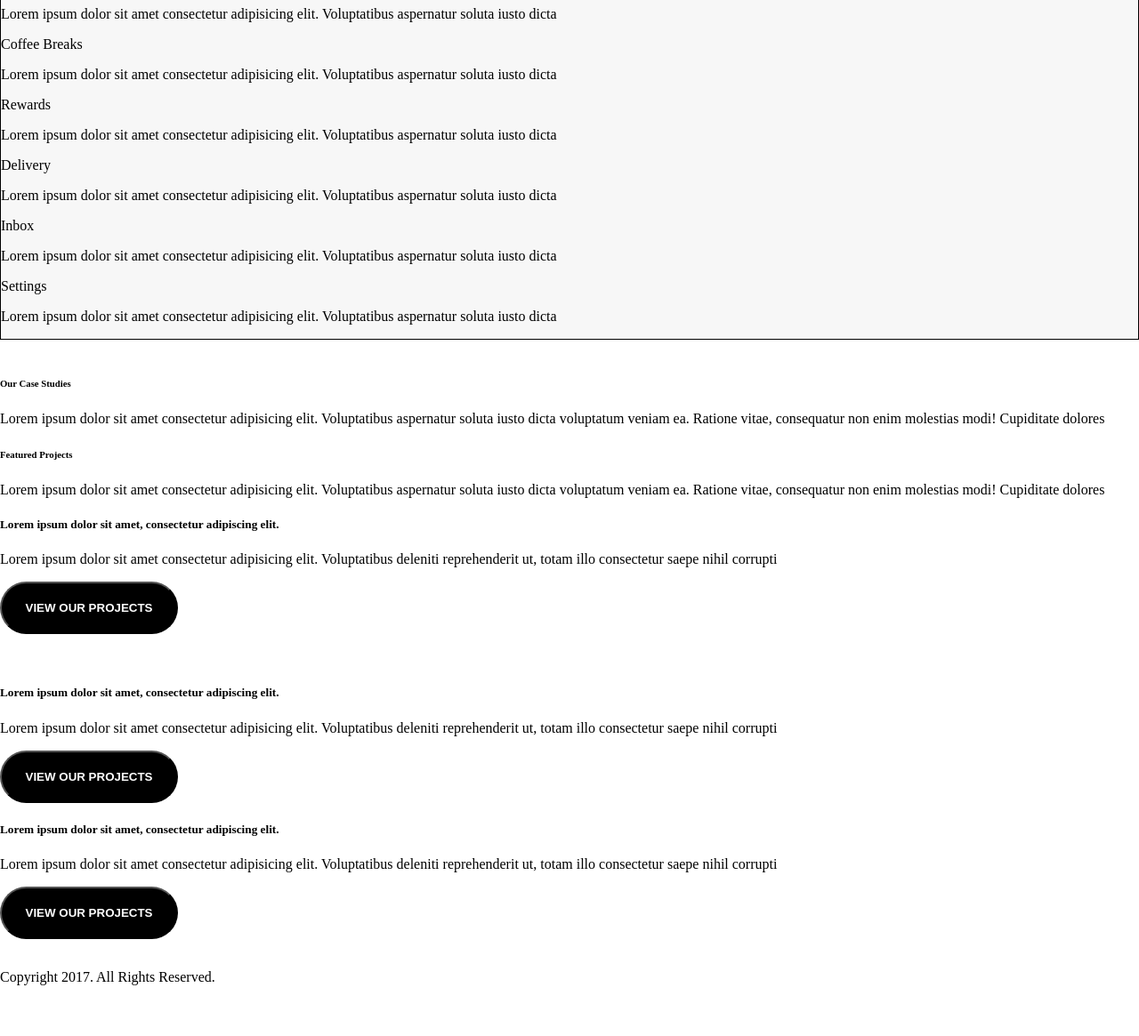
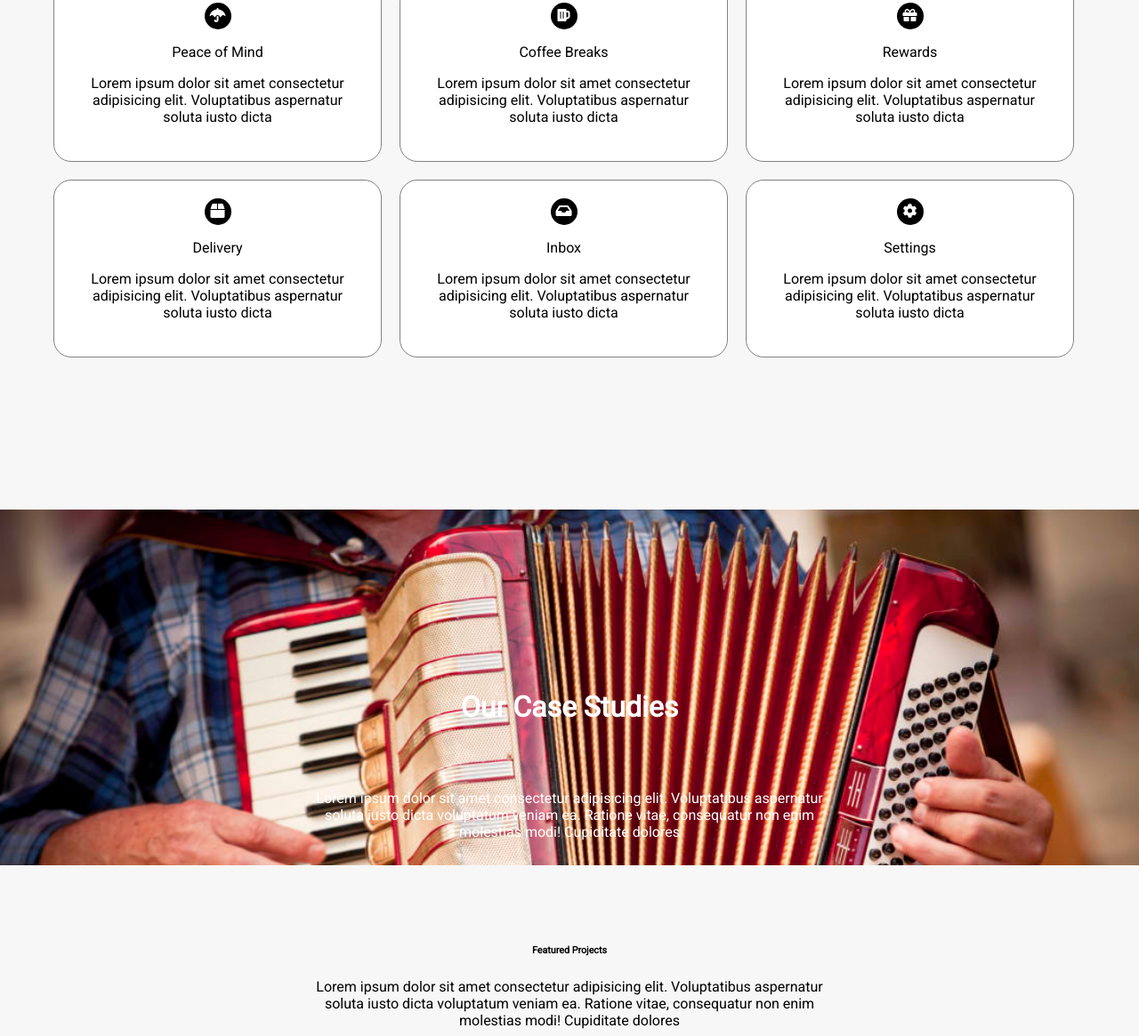
Before and after one commit to ikeshegs/codeDesign, a plain HTML site: page index.html in a window 1280 px wide. Shown: the part 1427-2592 px from the top of the page at 89% size. Before the commit the page ends 2551 px from the top, so only its background shows below. Drawn offline with Linux system fonts and the light colour scheme; a web font is replaced by a local one.

Commit message:
add css styles and images

```diff
--- a/index.html
+++ b/index.html
@@ -1,20 +1,27 @@
 <!DOCTYPE html>
 <html lang="en">
-
   <head>
-    <meta charset="UTF-8">
-    <meta name="viewport" content="width=device-width, initial-scale=1.0">
-    <meta http-equiv="X-UA-Compatible" content="ie=edge">
-    <link rel="stylesheet" href="style.css">
-    <title>Document</title>
+    <meta charset="UTF-8" />
+    <meta name="viewport" content="width=device-width, initial-scale=1.0" />
+    <meta http-equiv="X-UA-Compatible" content="ie=edge" />
+    <link rel="stylesheet" href="style.css" />
+    <link
+      href="https://fonts.googleapis.com/css?family=Cormorant+Upright|Righteous|Roboto&display=swap"
+      rel="stylesheet"
+    />
+    <link
+      rel="stylesheet"
+      href="https://cdnjs.cloudflare.com/ajax/libs/font-awesome/5.9.0/css/all.css"
+    />
+    <title>Music Site</title>
   </head>
 
   <body>
-    <section id="header">
+    <section id="header" class="robotofont">
       <div>
         <nav>
-                <p>Landings</p>
-                <ul>
+          <p class="righteous">Landings</p>
+          <ul class="comorantfont fontSize">
             <li><a href="#">WORK</a></li>
             <li><a href="#">FEATURES</a></li>
             <li><a href="#">BLOG</a></li>
@@ -24,143 +31,208 @@
         <div class="center paddingTop">
           <h1>Lorem Ipsum</h1>
           <div>
-                    <p>Lorem ipsum dolor sit amet consectetur adipisicing elit. Voluptatibus aspernatur soluta iusto
-                        dicta voluptatum veniam</p>
+            <p>
+              Lorem ipsum dolor sit amet consectetur adipisicing elit.
+              Voluptatibus aspernatur soluta iusto dicta voluptatum veniam
+            </p>
           </div>
-                <button>VIEW OUR PROJECTS</button>
+          <button class="comorantfont">VIEW OUR PROJECTS</button>
         </div>
       </div>
     </section>
 
-    <section id="second">
-        <div class="textContainer left">
+    <section id="second" class="robotofont">
+      <div class="textContainer left floatLeft">
         <h5>
-                <strong>Lorem ipsum dolor sit amet, consectetur adipiscing elit.</strong>
+          <strong
+            >Lorem ipsum dolor sit amet, consectetur adipiscing elit.</strong
+          >
         </h5>
-            <p><span>ipsum dolor sit amet consectetur adipisicing elit. Voluptatibus deleniti
-                    reprehenderit ut, totam
-                    illo consectetur saepe nihil corrupti</span>
+        <p>
+          <span
+            >ipsum dolor sit amet consectetur adipisicing elit. Voluptatibus
+            deleniti reprehenderit ut, totam illo consectetur saepe nihil
+            corrupti</span
+          >
         </p>
         <div class="buttonLeft">
-                <button>VIEW OUR PROJECTS</button>
+          <button class="comorantfont">VIEW OUR PROJECTS</button>
         </div>
       </div>
-        <div class="imageContainer">
-            <img src="images/drum-sticks.jpg" width="100%" height="100%" alt="A man playing the drum">
+      <div class="imageContainer floatRight">
+        <img
+          src="images/drum-sticks.jpg"
+          alt="A man playing the drum"
+          width="100%"
+          height="100%"
+        />
       </div>
     </section>
 
-    <section id="third">
+    <section id="third" class="robotofont">
       <div class="wrapper">
         <div class="thirdCenter">
           <p>Lorem ipsum dolor sit</p>
         </div>
         <div>
-                <p>Lorem ipsum dolor sit amet consectetur adipisicing elit. Voluptatibus aspernatur soluta iusto dicta
-                    voluptatum veniam ea. Ratione vitae, consequatur non enim molestias modi! Cupiditate dolores</p>
+          <p>
+            Lorem ipsum dolor sit amet consectetur adipisicing elit.
+            Voluptatibus aspernatur soluta iusto dicta voluptatum veniam ea.
+            Ratione vitae, consequatur non enim molestias modi! Cupiditate
+            dolores
+          </p>
         </div>
       </div>
       <div class="container">
         <div class="box">
-                <i class=""></i>
+          <div class="round">
+            <i class="fas fa-umbrella"></i>
+          </div>
           <p>Peace of Mind</p>
-                <p>Lorem ipsum dolor sit amet consectetur adipisicing elit. Voluptatibus aspernatur soluta iusto dicta
+          <p>
+            Lorem ipsum dolor sit amet consectetur adipisicing elit.
+            Voluptatibus aspernatur soluta iusto dicta
           </p>
         </div>
         <div class="box">
-                <i class=""></i>
+          <div class="round">
+            <i class="fas fa-beer"></i>
+          </div>
           <p>Coffee Breaks</p>
-                <p>Lorem ipsum dolor sit amet consectetur adipisicing elit. Voluptatibus aspernatur soluta iusto dicta
+          <p>
+            Lorem ipsum dolor sit amet consectetur adipisicing elit.
+            Voluptatibus aspernatur soluta iusto dicta
           </p>
         </div>
         <div class="box">
-                <i class=""></i>
+          <div class="round">
+            <i class="fas fa-gift"></i>
+          </div>
           <p>Rewards</p>
-                <p>Lorem ipsum dolor sit amet consectetur adipisicing elit. Voluptatibus aspernatur soluta iusto dicta
+          <p>
+            Lorem ipsum dolor sit amet consectetur adipisicing elit.
+            Voluptatibus aspernatur soluta iusto dicta
           </p>
         </div>
         <div class="box">
-                <i class=""></i>
+          <div class="round">
+            <i class="fas fa-box"></i>
+          </div>
           <p>Delivery</p>
-                <p>Lorem ipsum dolor sit amet consectetur adipisicing elit. Voluptatibus aspernatur soluta iusto dicta
+          <p>
+            Lorem ipsum dolor sit amet consectetur adipisicing elit.
+            Voluptatibus aspernatur soluta iusto dicta
           </p>
         </div>
         <div class="box">
-                <i class=""></i>
+          <div class="round">
+            <i class="fas fa-inbox"></i>
+          </div>
           <p>Inbox</p>
-                <p>Lorem ipsum dolor sit amet consectetur adipisicing elit. Voluptatibus aspernatur soluta iusto dicta
+          <p>
+            Lorem ipsum dolor sit amet consectetur adipisicing elit.
+            Voluptatibus aspernatur soluta iusto dicta
           </p>
         </div>
         <div class="box">
-                <i class=""></i>
+          <div class="round">
+            <i class="fas fa-cog"></i>
+          </div>
           <p>Settings</p>
-                <p>Lorem ipsum dolor sit amet consectetur adipisicing elit. Voluptatibus aspernatur soluta iusto dicta
+          <p>
+            Lorem ipsum dolor sit amet consectetur adipisicing elit.
+            Voluptatibus aspernatur soluta iusto dicta
           </p>
         </div>
       </div>
     </section>
 
-    <section id="caseStudies">
-        <img src="" alt="">
-        <h6>Our Case Studies</h6>
-        <p>Lorem ipsum dolor sit amet consectetur adipisicing elit. Voluptatibus aspernatur soluta iusto dicta
-            voluptatum veniam ea. Ratione vitae, consequatur non enim molestias modi! Cupiditate dolores</p>
+    <section id="caseStudies" class="robotofont">
+      <div class="center paddingTop width">
+        <h6 class="caseStudiesH6">Our Case Studies</h6>
+        <p>
+          Lorem ipsum dolor sit amet consectetur adipisicing elit. Voluptatibus
+          aspernatur soluta iusto dicta voluptatum veniam ea. Ratione vitae,
+          consequatur non enim molestias modi! Cupiditate dolores
+        </p>
+      </div>
     </section>
 
-    <section id="featuredProjects">
+    <section id="featuredProjects" class="robotofont">
+      <div class="center featuredProjectsPaddingTop width">
         <h6>Featured Projects</h6>
-        <p>Lorem ipsum dolor sit amet consectetur adipisicing elit. Voluptatibus aspernatur soluta iusto dicta
-            voluptatum veniam ea. Ratione vitae, consequatur non enim molestias modi! Cupiditate dolores</p>
+        <p>
+          Lorem ipsum dolor sit amet consectetur adipisicing elit. Voluptatibus
+          aspernatur soluta iusto dicta voluptatum veniam ea. Ratione vitae,
+          consequatur non enim molestias modi! Cupiditate dolores
+        </p>
+      </div>
     </section>
 
-    <section>
-        <div>
-            <div>
+    <section id="sixth" class="robotofont">
+      <div class="flex">
+        <div class="textContainer left floatLeft">
           <h5>
             Lorem ipsum dolor sit amet, consectetur adipiscing elit.
           </h5>
-                <p>Lorem ipsum dolor sit amet consectetur adipisicing elit. Voluptatibus deleniti reprehenderit ut,
-                    totam
-                    illo consectetur saepe nihil corrupti</p>
-                <button>VIEW OUR PROJECTS</button>
-            </div>
-            <div>
-                <img src="" alt="">
+          <p>
+            Lorem ipsum dolor sit amet consectetur adipisicing elit.
+            Voluptatibus deleniti reprehenderit ut, totam illo consectetur saepe
+            nihil corrupti
+          </p>
+          <div class="buttonLeft">
+            <button class="comorantfont">VIEW OUR PROJECTS</button>
           </div>
         </div>
-        <div>
-            <div>
-                <img src="" alt="">
+        <div class="imageContainer floatRight">
+          <img src="images/violin.jpeg" alt="" width="100%" height="100%" />
         </div>
-            <div>
+      </div>
+      <div class="flex">
+        <div class="imageContainer floatLeft">
+          <img src="images/guitar 3.jpg" alt="" width="100%" height="100%" />
+        </div>
+        <div class="textContainer left floatRight">
           <h5>
             Lorem ipsum dolor sit amet, consectetur adipiscing elit.
           </h5>
-                <p>Lorem ipsum dolor sit amet consectetur adipisicing elit. Voluptatibus deleniti reprehenderit ut,
-                    totam
-                    illo consectetur saepe nihil corrupti</p>
-                <button>VIEW OUR PROJECTS</button>
+          <p>
+            Lorem ipsum dolor sit amet consectetur adipisicing elit.
+            Voluptatibus deleniti reprehenderit ut, totam illo consectetur saepe
+            nihil corrupti
+          </p>
+          <div class="buttonLeft">
+            <button class="comorantfont">VIEW OUR PROJECTS</button>
           </div>
         </div>
-        <div>
-            <div>
+      </div>
+      <div class="flex">
+        <div class="textContainer left floatLeft">
           <h5>
             Lorem ipsum dolor sit amet, consectetur adipiscing elit.
           </h5>
-                <p>Lorem ipsum dolor sit amet consectetur adipisicing elit. Voluptatibus deleniti reprehenderit ut,
-                    totam
-                    illo consectetur saepe nihil corrupti</p>
-                <button>VIEW OUR PROJECTS</button>
+          <p>
+            Lorem ipsum dolor sit amet consectetur adipisicing elit.
+            Voluptatibus deleniti reprehenderit ut, totam illo consectetur saepe
+            nihil corrupti
+          </p>
+          <div class="buttonLeft">
+            <button class="comorantfont">VIEW OUR PROJECTS</button>
           </div>
-            <div>
-                <img src="" alt="">
+        </div>
+        <div class="imageContainer floatRight">
+          <img
+            src="images/musical-note.jpg"
+            alt=""
+            width="100%"
+            height="100%"
+          />
         </div>
       </div>
     </section>
 
-    <footer>
+    <footer id="footer">
       <p>Copyright 2017. All Rights Reserved.</p>
     </footer>
   </body>
-
 </html>
--- a/style.css
+++ b/style.css
@@ -61,6 +61,11 @@ a:hover {
     padding-bottom: 10px;
 }
 
+.width {
+    width: 600px;
+    margin: auto;
+}
+
 .paddingTop {
     padding-top: 10%;
 }
@@ -78,12 +83,13 @@ button {
 #second {
     width: 100%;
     height: 400px;
-    display: inline-block;
+    display: flex;
+    padding: 0;
+    margin: 0;
 }
 
 .textContainer {
-    float: left;
-    width: 50%;
+    flex: 50%;
     height: 100%;
 }
 
@@ -100,8 +106,7 @@ button {
 }
 
 .imageContainer {
-    float: right;
-    width: 50%;
+    flex: 50%;
     height: 100%;
 }
 
@@ -115,7 +120,7 @@ button {
 
 #third {
     background-color: #f7f7f7;
-    border: 1px solid black;
+    height: 100vh;
 }
 
 .wrapper {
@@ -125,6 +130,14 @@ button {
     text-align: center;
 }
 
+.container {
+    height: 100%;
+    margin: auto;
+    text-align: center;
+    width: 100%;
+    padding-left: 50px;
+}
+
 .thirdCenter {
     font-size: 1.5em;
 }
@@ -132,3 +145,127 @@ button {
 .wrapper:nth-child(2) {
     font-size: 0.5em;
 }
+
+.box {
+    width: 30%;
+    float: left;
+    height: 200px;
+    border: 1px solid rgb(131, 128, 128);
+    border-radius: 20px;
+    padding: 20px;
+    background-color: #fff;
+    margin: 10px;
+}
+
+#caseStudies {
+    height: 400px;
+    width: 100%;
+    background-image: url(images/istock-183417319.jpg);
+    background-repeat: no-repeat;
+    background-size: 100%;
+    color: #fff;
+    text-align: center;
+}
+
+#featuredProjects {
+    height: 282px;
+    width: 100%;
+    background-color: #f7f7f7;
+    color: #000;
+    text-align: center;
+}
+
+.featuredProjectsPaddingTop {
+    padding-top: 5%;
+}
+
+#sixth {
+    width: 100%;
+    height: 400px;
+    display: inline-block;
+    padding: 0;
+    margin: 0;
+}
+
+.floatLeft {
+    float: left;
+    clear: both;
+}
+
+.floatRight {
+    float: right;
+}
+
+/* footer {
+    position: absolute;
+    bottom: -2965px;
+    left: 0;
+    width: 100%;
+    height: 100px;
+    background-color: #000;
+    color: #fff;
+    text-align: center;
+    padding-top: 25px;
+} */
+
+/* footer {
+    position: fixed;
+    left: 0;
+    bottom: 0;
+    width: 100%;
+    background-color: red;
+    color: white;
+    text-align: center;
+    position: absolute;
+    right: 0;
+    bottom: 0;
+    left: 0;
+    padding: 1rem;
+    background-color: #efefef;
+    text-align: center;
+} */
+
+#footer {
+    position: fixed;
+    left: 0px;
+    bottom: 0px;
+    height: 60px;
+    width: 100%;
+    background-color: #000;
+    color: #fff;
+    text-align: center;
+}
+
+.caseStudiesH6 {
+    font-size: 2em;
+}
+
+.righteous {
+    font-family: 'Righteous', cursive;
+}
+
+.robotofont {
+    font-family: 'Roboto', sans-serif;
+}
+
+.comorantfont {
+    font-family: 'Cormorant Upright', serif;
+}
+
+.fontSize {
+    font-size: 1.2em;
+}
+
+.round {
+    margin: auto;
+    width: 30px;
+    height: 30px;
+    padding: 5px;
+    border-radius: 50%;
+    background-color: #000;
+    color: #fff;
+}
+
+.flex {
+    display: flex;
+}
```
Also changed, not shown: images/guitar 3.jpg (added), images/istock-183417319.jpg (added), images/musical-note.jpg (added), images/violin.jpeg (added), 1 other file. Lines whose indentation alone changed are shown as unchanged.
